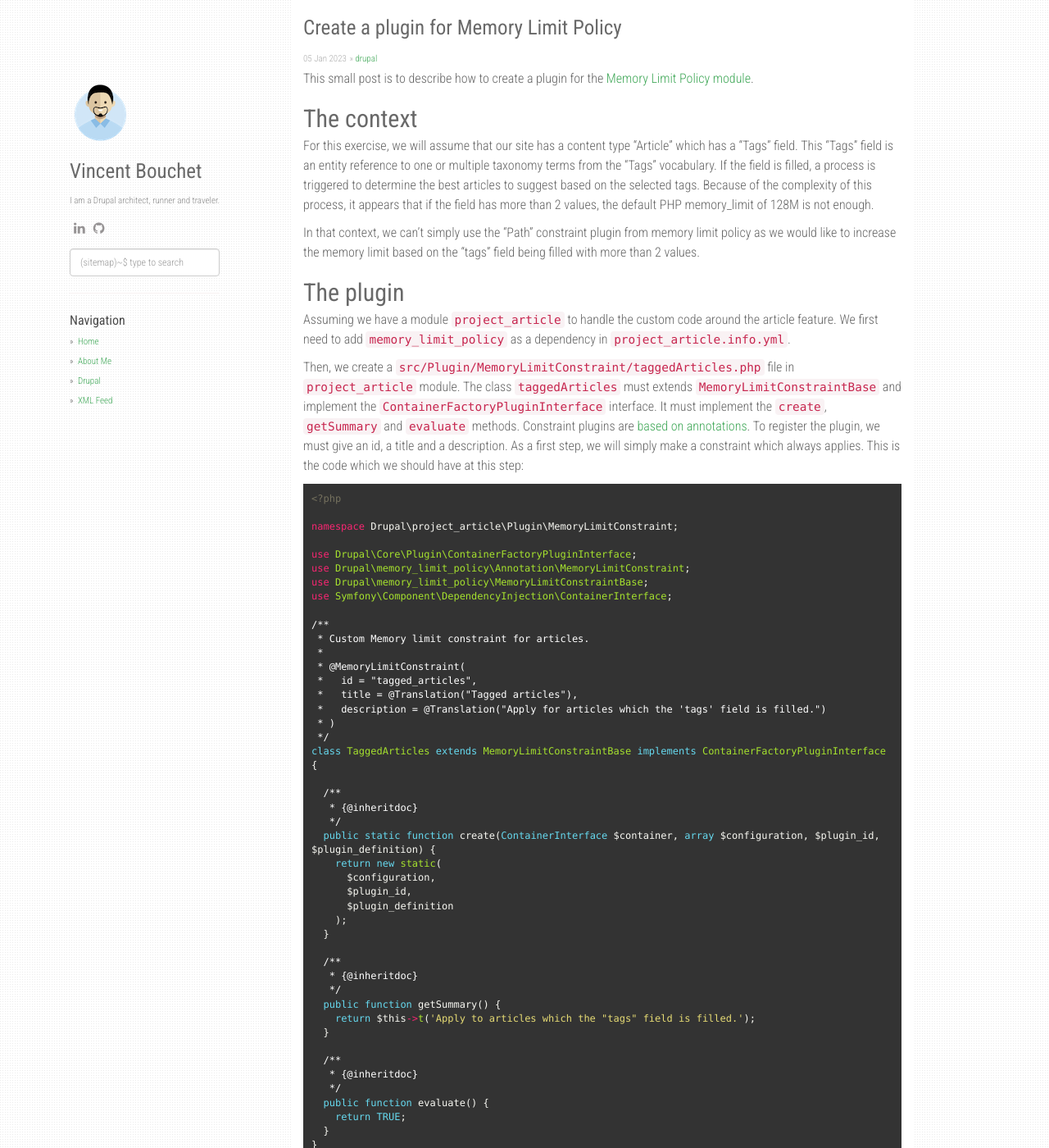
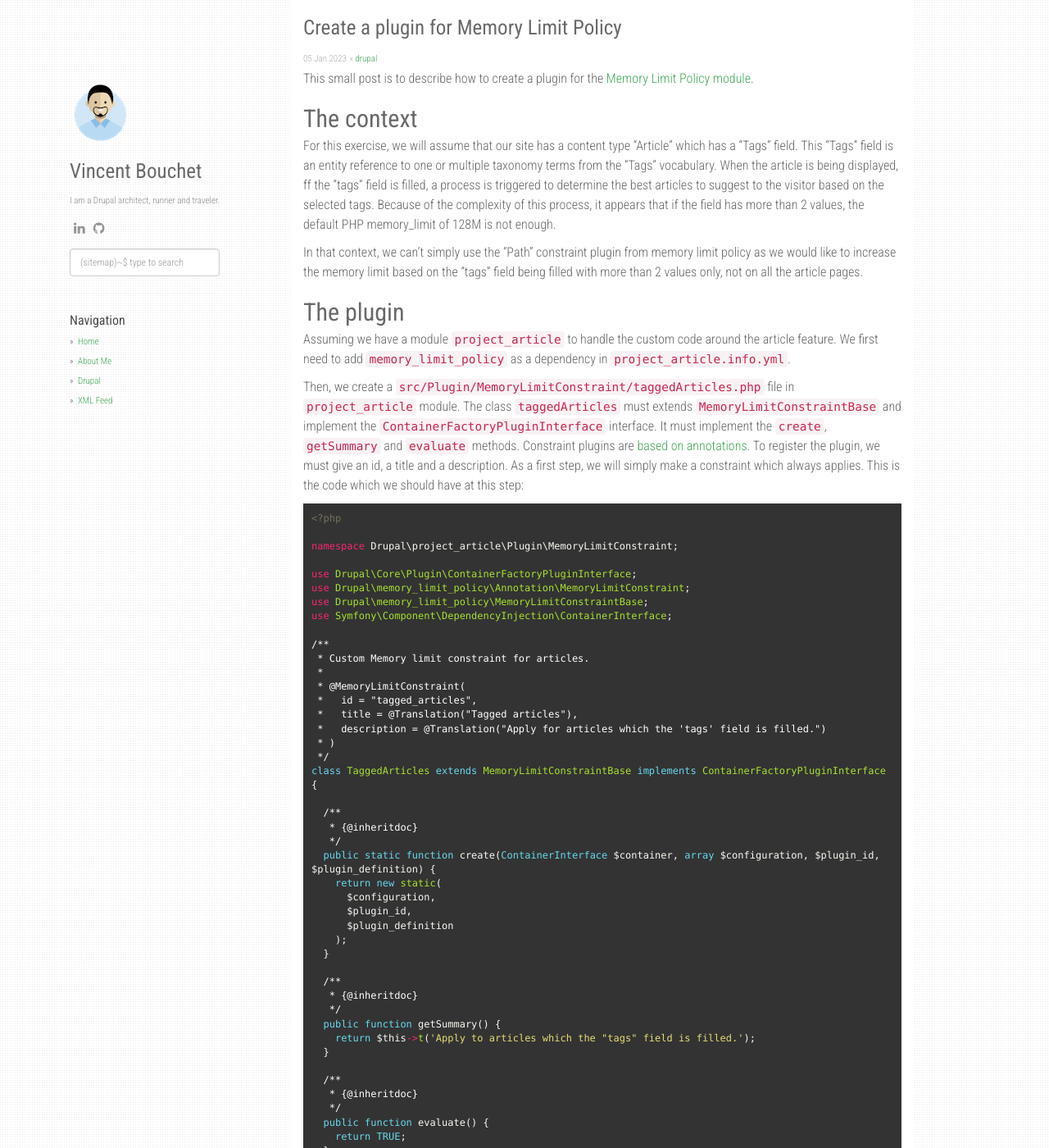
Before and after one commit to vbouchet31/vbouchet31.github.io, a Jekyll site: the page built from _posts/2023-01-05-drupal-memory-limit-plugin.markdown, in a window 1280 px wide and 1400 px high. Shown: the whole window at 82% size. Built offline with Jekyll 4.4.1, drawn with Linux system fonts in a browser that asks for light colours; nearby versions of some CDN libraries; some of the changed text lies outside the part shown.

Commit message:
Update the memory limit plugin post.

````diff
--- a/_posts/2023-01-05-drupal-memory-limit-plugin.markdown
+++ b/_posts/2023-01-05-drupal-memory-limit-plugin.markdown
@@ -8,12 +8,13 @@ This small post is to describe how to create a plugin for the [Memory Limit Poli
 
 ## The context
 For this exercise, we will assume that our site has a content type "Article" which has a "Tags" field. This "Tags" field
-is an entity reference to one or multiple taxonomy terms from the "Tags" vocabulary. If the field is filled, a
-process is triggered to determine the best articles to suggest based on the selected tags. Because of the complexity of
-this process, it appears that if the field has more than 2 values, the default PHP memory_limit of 128M is not enough.
+is an entity reference to one or multiple taxonomy terms from the "Tags" vocabulary.
+When the article is being displayed, ff the "tags" field is filled, a process is triggered to determine the best articles
+to suggest to the visitor based on the selected tags. Because of the complexity of this process, it appears that if the
+field has more than 2 values, the default PHP memory_limit of 128M is not enough.
 
 In that context, we can't simply use the "Path" constraint plugin from memory limit policy as we would like to increase
-the memory limit based on the "tags" field being filled with more than 2 values.
+the memory limit based on the "tags" field being filled with more than 2 values only, not on all the article pages.
 
 ## The plugin
 Assuming we have a module `project_article` to handle the custom code around the article feature. We first need to add
@@ -316,3 +317,6 @@ class TaggedArticles extends MemoryLimitConstraintBase implements ContainerFacto
   }
 }
 ```
+
+if you fill the plugin you wrote is generic enough to be used by other projects, feel free to open an issue on the
+[memory limit policy module's issue queue](https://www.drupal.org/project/issues/memory_limit_policy).
````
Also changed, not shown: other parts of _posts/2023-01-05-drupal-memory-limit-plugin.markdown (+3 -3 lines).
